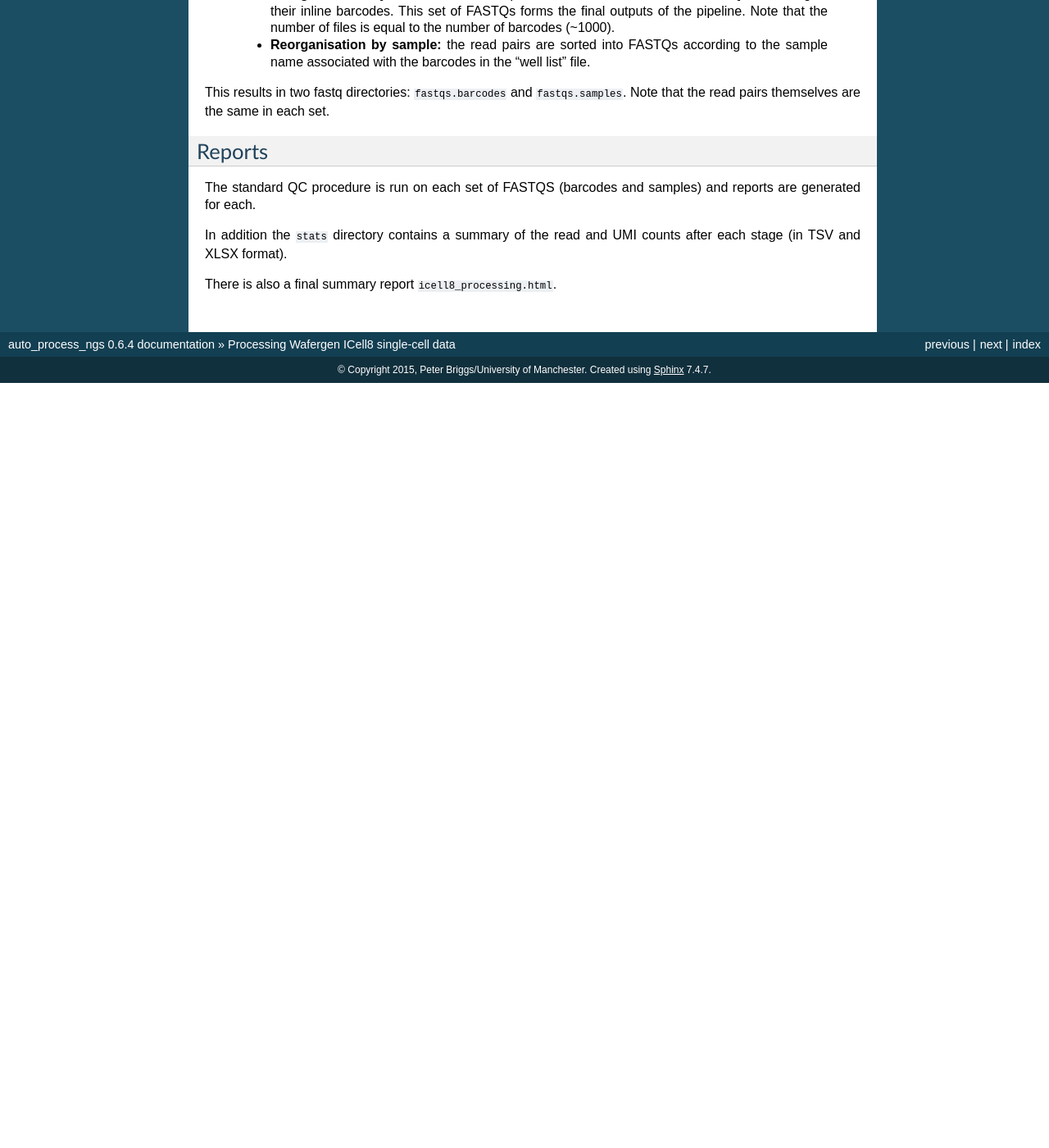
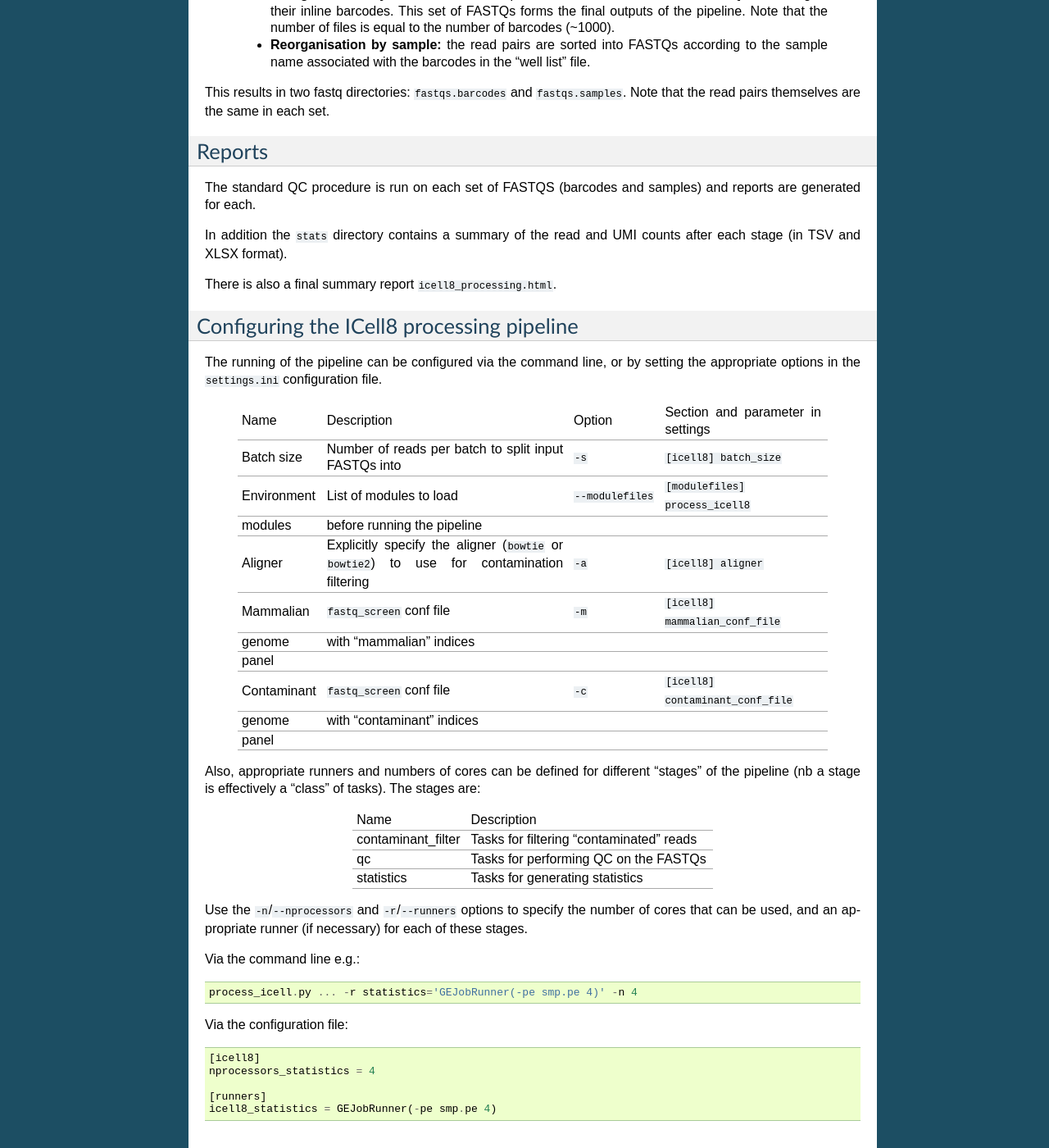
Before and after one commit to fls-bioinformatics-core/auto_process_ngs, a Sphinx documentation site: the page built from docs/source/icell8.rst, in a window 1280 px wide and 1400 px high, scrolled down 1452 px. Shown: the whole window at 82% size. Built offline with Sphinx 7.4.7, drawn with Linux system fonts in a browser that asks for light colours; before the commit the page ends 1919 px from its top, so only the background shows below that; some of the changed text lies outside the part shown.

Commit message:
Update the documentation on the ICell8 processing pipeline to include settings.

```diff
--- a/docs/source/icell8.rst
+++ b/docs/source/icell8.rst
@@ -77,7 +77,8 @@ The following steps are performed:
    exclude any read pairs where there is an exclusive match to the
    contaminants.
 
-   The screen files must be explicitly supplied to the utility using
+   If the screen files aren't defined in the ``settings.ini`` file
+   then they must be explicitly supplied to the utility using
    the ``-m``/``--mammalian`` and ``-c``/``--contaminants`` options.
 
 Reorganisation by barcode and sample
@@ -109,3 +110,63 @@ In addition the ``stats`` directory contains a summary of the read
 and UMI counts after each stage (in TSV and XLSX format).
 
 There is also a final summary report ``icell8_processing.html``.
+
+Configuring the ICell8 processing pipeline
+------------------------------------------
+
+The running of the pipeline can be configured via the command line,
+or by setting the appropriate options in the ``settings.ini``
+configuration file.
+
+ =========== =============================== ================== ==================================
+ Name        Description                     Option             Section and parameter in settings
+ ----------- ------------------------------- ------------------ ----------------------------------
+ Batch size  Number of reads per batch to    ``-s``             ``[icell8] batch_size``
+             split input FASTQs into
+
+ Environment List of modules to load         ``--modulefiles``  ``[modulefiles] process_icell8``
+ modules     before running the pipeline
+
+ Aligner     Explicitly specify the aligner  ``-a``             ``[icell8] aligner``
+             (``bowtie`` or ``bowtie2``) to
+             use for contamination
+             filtering
+
+ Mammalian   ``fastq_screen`` conf file      ``-m``             ``[icell8] mammalian_conf_file``
+ genome      with "mammalian" indices
+ panel
+
+ Contaminant ``fastq_screen`` conf file      ``-c``             ``[icell8] contaminant_conf_file``
+ genome      with "contaminant" indices
+ panel
+ =========== =============================== ================== ==================================
+
+Also, appropriate runners and numbers of cores can be defined
+for different "stages" of the pipeline (nb a stage is effectively
+a "class" of tasks). The stages are:
+
+ ================== ========================================
+ Name               Description
+ ------------------ ----------------------------------------
+ contaminant_filter Tasks for filtering "contaminated" reads
+
+ qc                 Tasks for performing QC on the FASTQs
+
+ statistics         Tasks for generating statistics
+ ================== ========================================
+
+Use the ``-n``/``--nprocessors`` and ``-r``/``--runners`` options
+to specify the number of cores that can be used, and an appropriate
+runner (if necessary) for each of these stages.
+
+Via the command line e.g.::
+
+    process_icell.py ... -r statistics='GEJobRunner(-pe smp.pe 4)' -n 4
+
+Via the configuration file::
+
+    [icell8]
+    nprocessors_statistics = 4
+
+    [runners]
+    icell8_statistics = GEJobRunner(-pe smp.pe 4)
```
